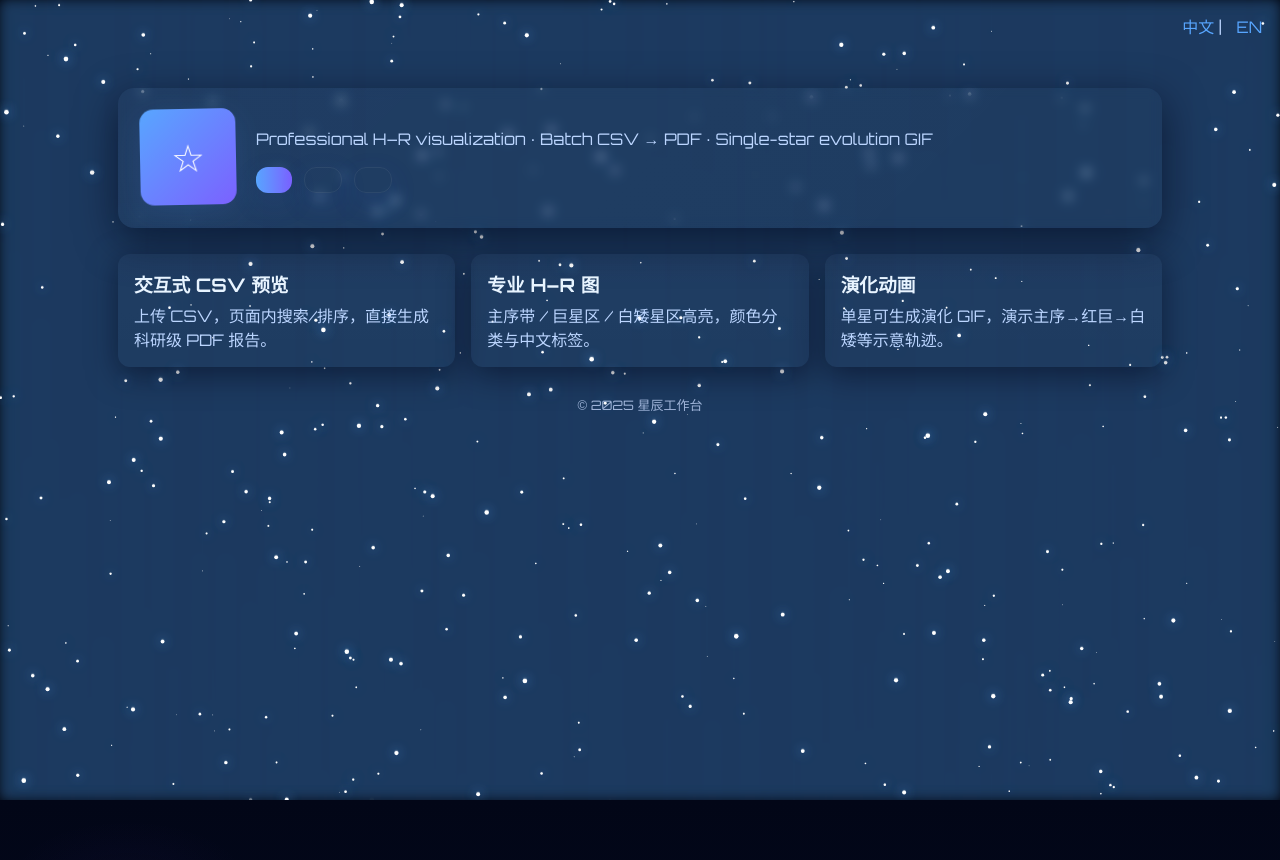
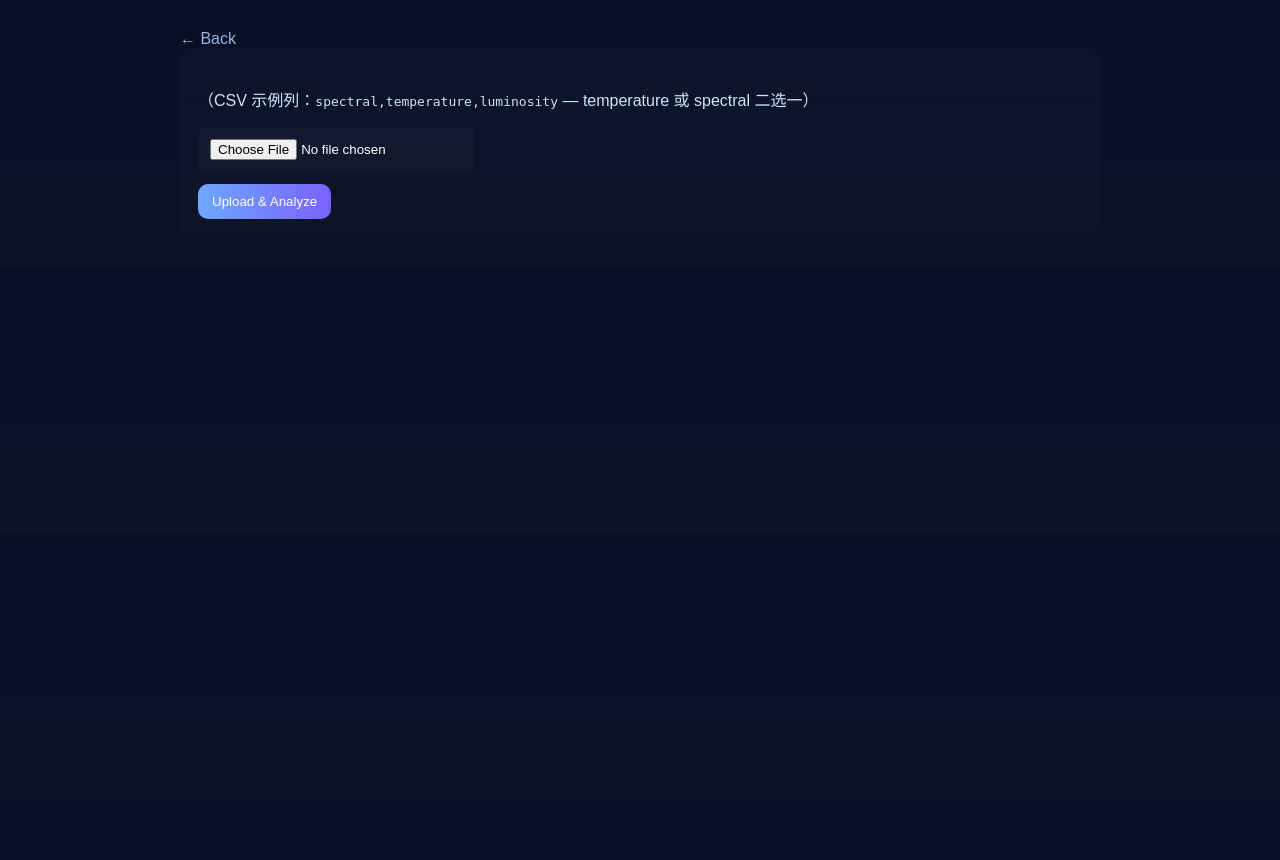
Before and after one commit to sriubasastor-debug/stellar-spectrum-web, a Python web app: template templates/csv.html in a window 1280 px wide. After the commit the page ends 219 px from the top, so only its background shows below. Run offline with Jinja, Linux system fonts and the light colour scheme; the template is opened without the code that fills it: most values are stand-ins (such as "Sample title", 1, 10 or a date in 2020); some libraries are stand-ins or nearby versions; some web fonts are replaced.

Commit message:
Update csv.html

```diff
--- a/templates/csv.html
+++ b/templates/csv.html
@@ -1,139 +1,39 @@
 <!DOCTYPE html>
-<html lang="{{ 'zh' if lang == 'zh' else 'en' }}">
+<html lang="{{ 'zh' if lang=='zh' else 'en' }}">
 <head>
   <meta charset="utf-8" />
   <meta name="viewport" content="width=device-width,initial-scale=1" />
-  <title>{{ t('title') if t else '恒星光谱工作台' }}</title>
+  <title>{{ t('csv') if t else 'CSV 批量分析' }}</title>
 
-  <!-- AOS 动画 -->
   <link href="https://cdn.jsdelivr.net/npm/aos@2.3.4/dist/aos.css" rel="stylesheet" />
-  <!-- Google font fallback -->
-  <link href="https://fonts.googleapis.com/css2?family=Orbitron:wght@400;700&display=swap" rel="stylesheet">
-
   <style>
-    /* 载入本地中文字体（请确保 static/fonts/NotoSansSC-Regular.otf 已存在） */
-    @font-face {
-      font-family: "CHN";
-      src: url("/static/fonts/NotoSansSC-Regular.otf") format("opentype");
-      font-weight: 400;
-      font-style: normal;
-    }
-    :root{
-      --bg1:#020617;
-      --bg2:#071028;
-      --neon:#58a6ff;
-      --accent:#7b61ff;
-      --glass: rgba(255,255,255,0.03);
-    }
-    *{box-sizing:border-box}
-    html,body{height:100%;margin:0;font-family: "CHN", "Orbitron", sans-serif;color:#e8f4ff}
-    body{background:radial-gradient(1200px 600px at 10% 10%, rgba(124,58,237,0.04), transparent 10%), linear-gradient(180deg,var(--bg1),var(--bg2));overflow:hidden}
-
-    /* starfield canvas full screen */
-    canvas#starfield{position:fixed;inset:0;z-index:0}
-
-    /* foreground container */
-    .wrap{position:relative;z-index:5;max-width:1100px;margin:60px auto;padding:28px}
-
-    .hero{
-      display:flex;align-items:center;gap:20px;padding:22px;border-radius:16px;background:linear-gradient(135deg, rgba(255,255,255,0.02), rgba(255,255,255,0.01));
-      box-shadow:0 12px 40px rgba(2,6,23,0.6);backdrop-filter:blur(6px)
-    }
-    .logo{
-      width:96px;height:96px;border-radius:14px;background:linear-gradient(135deg,var(--neon),var(--accent));
-      display:flex;align-items:center;justify-content:center;color:white;font-size:38px;box-shadow:0 8px 30px rgba(80,150,255,0.12)
-    }
-    .meta h1{margin:0;font-size:28px;letter-spacing: -0.5px}
-    .meta p{margin:6px 0 0;color:#bcd6ff}
-
-    .actions{margin-top:18px;display:flex;gap:12px;flex-wrap:wrap}
-    .btn{padding:12px 18px;border-radius:12px;background:linear-gradient(90deg,var(--neon),var(--accent));color:white;text-decoration:none;font-weight:700;box-shadow:0 10px 30px rgba(60,100,230,0.12)}
-    .btn.ghost{background:transparent;border:1px solid rgba(255,255,255,0.06);color:#bcd6ff}
-
-    .grid{margin-top:26px;display:grid;grid-template-columns:repeat(auto-fit,minmax(260px,1fr));gap:16px}
-    .card{padding:16px;border-radius:12px;background:linear-gradient(180deg, rgba(255,255,255,0.02), rgba(255,255,255,0.01));box-shadow:0 8px 30px rgba(2,6,23,0.5)}
-    .card h3{margin:0 0 6px}
-    .card p{margin:0;color:#bcd6ff}
-
-    .footer{margin-top:28px;text-align:center;color:#9fb4d9;font-size:13px}
-
-    .lang{position:fixed;right:18px;top:14px;color:#bcd6ff;z-index:10}
-    .lang a{color:var(--neon);text-decoration:none;margin-left:10px}
-    @media (max-width:640px){.hero{flex-direction:column;align-items:flex-start}.logo{width:70px;height:70px}}
+    @font-face{font-family:"CHN";src:url("/static/fonts/NotoSansSC-Regular.otf") format("opentype")}
+    body{margin:0;background:linear-gradient(180deg,#071028,#0b1326);font-family:"CHN",sans-serif;color:#eaf2ff;padding:30px}
+    .wrap{max-width:920px;margin:0 auto}
+    .card{background:linear-gradient(180deg,rgba(255,255,255,0.02),rgba(255,255,255,0.01));padding:18px;border-radius:12px}
+    input[type=file]{background:rgba(255,255,255,0.02);padding:12px;border-radius:8px;color:white;border:none}
+    .btn{margin-top:12px;padding:10px 14px;border-radius:10px;background:linear-gradient(90deg,#6ea8ff,#7b61ff);color:white;border:none}
+    a.back{color:#9fb4d9;text-decoration:none}
   </style>
 </head>
 <body>
-  <canvas id="starfield"></canvas>
+  <div class="wrap" data-aos="fade-up">
+    <a class="back" href="/?lang={{lang}}">← {{ '返回' if lang=='zh' else 'Back' }}</a>
+    <div class="card" data-aos="fade-up" data-aos-delay="60">
+      <h1>{{ t('csv') if t else 'CSV 批量分析' }}</h1>
+      <p style="color:#cfe4ff">（CSV 示例列：<code>spectral,temperature,luminosity</code> — temperature 或 spectral 二选一）</p>
 
-  <div class="lang">
-    <a href="/?lang=zh">中文</a> | <a href="/?lang=en">EN</a>
+      <form method="POST" enctype="multipart/form-data">
+        <input type="file" name="csvfile" accept=".csv" required>
+        <br>
+        <button class="btn" type="submit">{{ '上传并分析' if lang=='zh' else 'Upload & Analyze' }}</button>
+      </form>
+    </div>
   </div>
 
-  <div class="wrap" data-aos="fade-up">
-    <div class="hero" data-aos="zoom-in">
-      <div class="logo" id="logo">☆</div>
-      <div class="meta">
-        <h1>{{ t('title') if t else '恒星光谱工作台' }}</h1>
-        <p>{{ '专业 H–R 可视化 · 批量 CSV → PDF 报告 · 单星演化 GIF' if lang=='zh' else 'Professional H–R visualization · Batch CSV → PDF · Single-star evolution GIF' }}</p>
-
-        <div class="actions">
-          <a class="btn" href="/single?lang={{lang}}">{{ t('single') if t else '单星分析' }}</a>
-          <a class="btn ghost" href="/csv?lang={{lang}}">{{ t('csv') if t else '批量 CSV' }}</a>
-          <a class="btn ghost" href="/download_desktop">{{ t('download_desktop') if t else '桌面打包说明' }}</a>
-        </div>
-      </div>
-    </div>
-
-    <div class="grid" data-aos="fade-up" data-aos-delay="80">
-      <div class="card">
-        <h3>交互式 CSV 预览</h3>
-        <p>上传 CSV，页面内搜索/排序，直接生成科研级 PDF 报告。</p>
-      </div>
-      <div class="card">
-        <h3>专业 H–R 图</h3>
-        <p>主序带 / 巨星区 / 白矮星区高亮，颜色分类与中文标签。</p>
-      </div>
-      <div class="card">
-        <h3>演化动画</h3>
-        <p>单星可生成演化 GIF，演示主序→红巨→白矮等示意轨迹。</p>
-      </div>
-    </div>
-
-    <div class="footer" data-aos="fade-up" data-aos-delay="160">© 2025 星辰工作台</div>
-  </div>
-
-  <!-- libs -->
   <script src="https://cdn.jsdelivr.net/npm/aos@2.3.4/dist/aos.js"></script>
-  <script src="https://cdnjs.cloudflare.com/ajax/libs/gsap/3.12.2/gsap.min.js"></script>
-
   <script>
-    // init animations
-    AOS.init({duration:700,once:true});
-
-    // logo subtle animation
-    gsap.from("#logo",{y:-6,rotation:-6,duration:1.4,repeat:-1,yoyo:true,ease:"sine.inOut"});
-
-    // starfield
-    const canvas = document.getElementById('starfield');
-    const ctx = canvas.getContext('2d');
-    let w,h,stars=[];
-    function resize(){w=canvas.width=innerWidth;h=canvas.height=innerHeight}
-    window.addEventListener('resize', resize);
-    resize();
-    function initStars(){stars=[];for(let i=0;i<400;i++){stars.push({x:Math.random()*w,y:Math.random()*h,z:Math.random()*2+0.3})}}
-    initStars();
-    function tick(){
-      ctx.fillStyle='rgba(0,0,8,0.45)';
-      ctx.fillRect(0,0,w,h);
-      ctx.shadowBlur=12;ctx.shadowColor='#4ea3ff';
-      for(let s of stars){
-        ctx.beginPath();ctx.fillStyle='white';ctx.arc(s.x,s.y,s.z,0,Math.PI*2);ctx.fill();
-        s.y += s.z*0.3;
-        if(s.y>h) s.y=0;
-      }
-      requestAnimationFrame(tick);
-    }
-    tick();
+    AOS.init({duration:600, once:true});
   </script>
 </body>
 </html>
```
